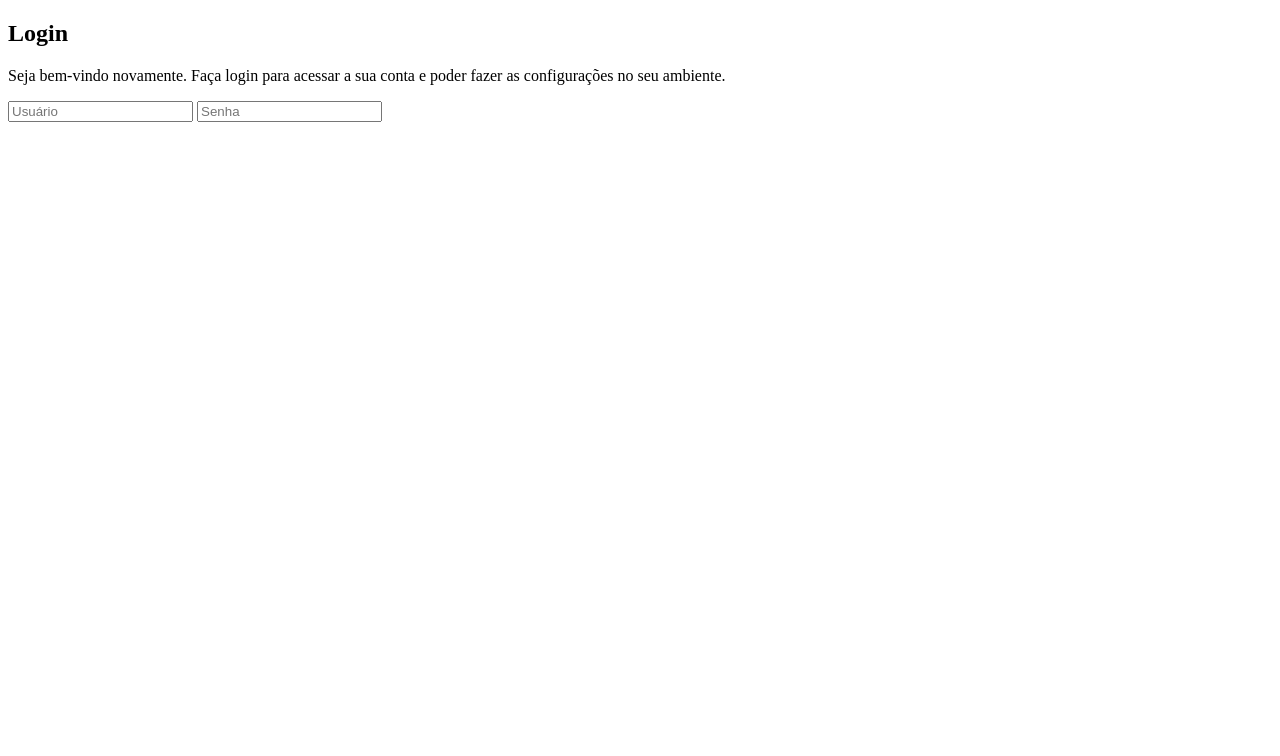
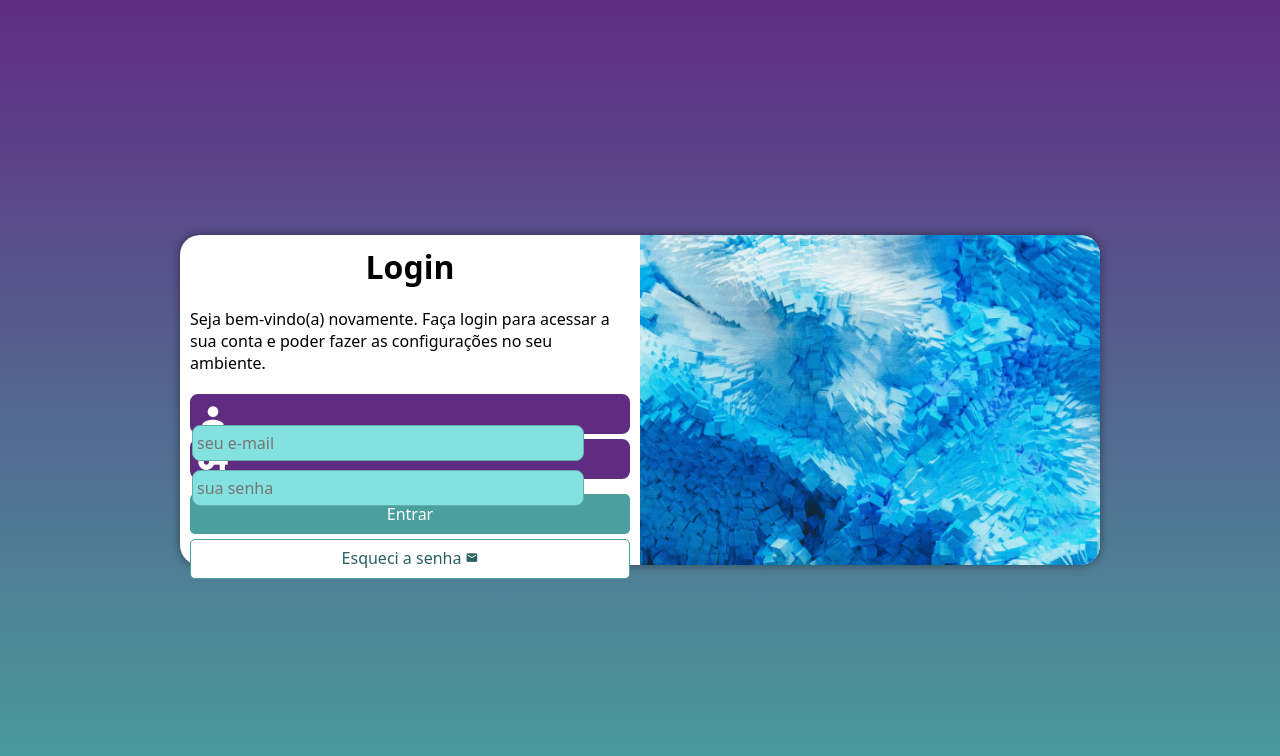
Before and after one commit to Abdoral97/projeto-login, a plain HTML site: page index.html in a window 1280 px wide. Drawn offline with Linux system fonts and the light colour scheme.

Commit message:
finalizando projeto

```diff
--- /dev/null
+++ b/estilos/media-query.css
@@ -0,0 +1,61 @@
+@charset "UTF-8";
+
+
+@media screen and (min-width:768px) and (max-width:992px)/*Versão Tablet*/ {
+
+    body{
+        background-image: linear-gradient(to top, #49a09d, #5f2c82);
+    }
+    section#ilogin{
+        width: 80vw;
+        height: 295px;
+
+    }
+    section#ilogin > div#imagem{
+        float: left;
+        width: 30%;
+        height: 100%;
+
+        border-radius: 20px 0px 0px 20px;
+    }
+    #iformulario{
+        float: right;
+        width: 70%;
+    }
+    p{
+        margin-bottom: 10px;
+        margin-top: 10px;
+    }
+
+
+}
+
+@media screen and (min-width: 992px) /*Telas Grandes*/  {
+    body{
+        background-image: linear-gradient(to top, #49a09d, #5f2c82);
+    }
+    #ilogin{
+        width: 920px;
+        height: 330px;
+    }
+    #imagem{
+        float: right;
+        width: 50%;
+        height: 100%;
+        border-radius: 0px 20px 20px 00px;
+    }
+    #iformulario{
+        float: left;
+        width: 50%;
+    }
+    #iformulario p {
+        font-size: 1.0em;
+    }
+    #iformulario h1{
+        font-size: 2em;
+    }
+    p{
+        margin-bottom: 20px;
+        margin-top: 20px;
+    }
+}
--- a/estilos/style.css
+++ b/estilos/style.css
@@ -10,3 +10,132 @@
     --cor1: #49a09d;
     --cor2: #5f2c82;
 }
+
+*{
+    font-family: system-ui, -apple-system, BlinkMacSystemFont, 'Segoe UI', Roboto, Oxygen, Ubuntu, Cantarell, 'Open Sans', 'Helvetica Neue', sans-serif;
+    margin: 0px;
+    padding: 0px;
+    box-sizing: border-box;
+}
+
+body, html{
+    background-color: var(--cor2);
+    height: 100vh;
+    width: 100vw;
+}
+
+main{
+    position: relative;
+    height: 100vh;
+    width: 100vw;
+}
+#ilogin{
+    position: absolute;
+    top: 50%;
+    left: 50%;
+
+
+
+    background-color: white;
+    width: 250px;
+    height: 510px;
+    border-radius: 20px;
+    box-shadow: 00px 00px 10px rgba(0, 0, 0, 0.445) ;
+
+    transition: width 0.3s height 0.3s;
+    transition-timing-function: ease;
+    transform: translate(-50%, -50%);/*Posição da tela de login, fazendo com que ela fique no centro.*/
+
+}
+#imagem{
+    display: block;
+    background: url(../imagens/tela-login2-medium.jpg);
+    height: 200px;
+    background-size: cover;
+    background-position: center center;
+    background-repeat: no-repeat;
+    border-radius: 20px 20px 0px 0px;
+
+
+}
+#iformulario{
+    display: block;
+    padding: 10px;
+}
+#iformulario h1{
+    text-align: center;
+    margin-bottom: 10px;
+}
+#iformulario p {
+    font-size: 0.8em;
+}
+.campo{
+    background-color: var(--cor2);
+    display: block;
+    height: 40px;
+    border-radius: 8px;
+    margin-top: 5px;
+    margin-bottom: 5px;
+    border: 2px solid var(--cor2);
+}
+label{
+    display: none;
+}
+div.campo > span{
+    color: white;
+    font-size: 2em;
+    width: 40px;
+    padding: 5px;
+}
+div.campo > input{
+    background-color:#83e2df;
+    font-size: 1em;
+    width: calc(100% - 44.1px);/*função calc, faz um calculo que subtrai 44.1px de 100% do valor width*/
+    height: 100%;
+    border: 01px solid #63adab;
+    border-radius: 8px ;
+    padding: 4px;
+    transform: translateY(-13px);
+}
+div.campo > input:focus-within{ /*quando estiver digitando a caixa fica branca*/
+    background-color: white;
+}
+
+input[type=submit]{
+    display: block;
+    font-size: 1em;
+    width: 100%;
+    height: 40px;
+    background-color: var(--cor1);
+    color: white;
+    border: none;
+    border-radius: 5px;
+    cursor: pointer;
+    margin-top: 15px;
+}
+input[type=submit]:hover{
+    background-color: #398581;
+    transition: background-color 0.2s;
+
+}
+a.botao{
+    display: block;
+    text-align: center;
+    font-size: 1em;
+    width: 100%;
+    height: 40px;
+    padding-top: 7px;
+    margin-top: 5px;
+    background-color: white;
+    color: #29615e;
+    border: 1px solid var(--cor1);
+    border-radius: 5px ;
+    text-decoration: none;
+}
+.botao:hover{
+    background-color: #5cc7c3;
+    transition: background-color 0.2s;
+}
+#imail-icon{
+    font-size: 0.8em;
+}
--- a/index.html
+++ b/index.html
@@ -6,6 +6,9 @@
     <meta name="viewport" content="width=device-width, initial-scale=1.0">
     <title>Login</title>
     <link rel="stylesheet" href="estilos/style.css">
+    <link rel="stylesheet" href="estilos/media-query.css">
+    <link href="https://fonts.googleapis.com/icon?family=Material+Icons"
+      rel="stylesheet">
 </head>
 <body>
     <main>
@@ -15,11 +18,24 @@
             </div>
             <div id="iformulario">
                 <h1>Login</h1>
-                <p>Seja bem-vindo novamente. Faça login para acessar a sua conta e poder fazer as configurações no seu ambiente.</p>
-                <form action="#" method="post">
-                    <input type="text" name="usuario" id="iusuario" required min="5" max="12" placeholder="Usuário">
+                <p>Seja bem-vindo(a) novamente. Faça login para acessar a sua conta e poder fazer as configurações no seu ambiente.</p>
+                <form action="#" method="post" autocomplete="on">
 
-                    <input type="password" name="senha" id="isenha" required min="8" placeholder="Senha">
+                    <div class="campo">
+                        <span class="material-icons">person</span>
+                        <input type="text" name="usuario" id="iusuario" required maxlength="30" placeholder="seu e-mail" autocomplete="email">
+                        <label for="iusuario">Login</label>
+                    </div>
+
+                    <div class="campo">
+                        <span class="material-icons">vpn_key</span>
+                        <input type="password" name="senha" id="isenha" required minlength="8" maxlength="20" placeholder="sua senha" autocomplete="current-password">
+                        <label for="isenha">Senha</label>
+                    </div>
+                    <input type="submit" value="Entrar">
+                    <a href="esqueci.html" class="botao">
+                        Esqueci a senha <span id="imail-icon" class="material-icons">mail</span>
+                    </a>
                 </form>
 
             </div>
```
